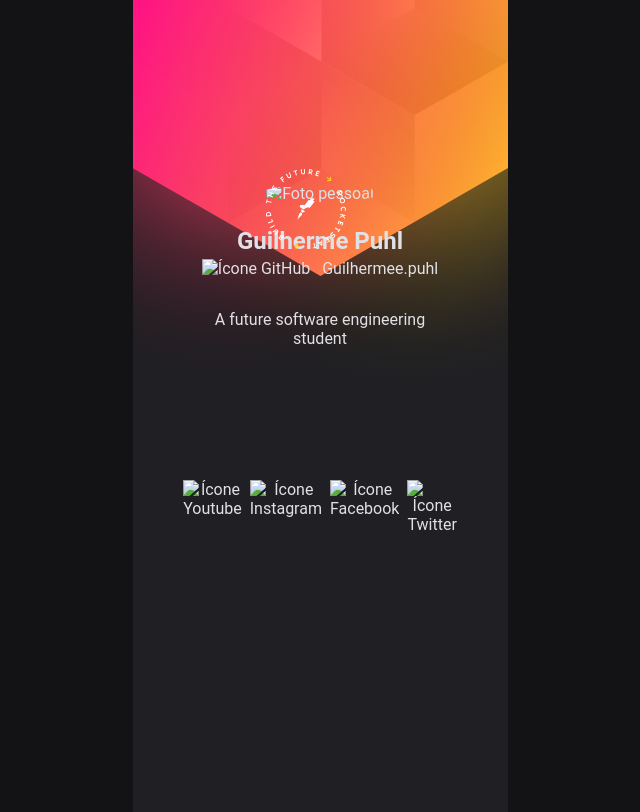
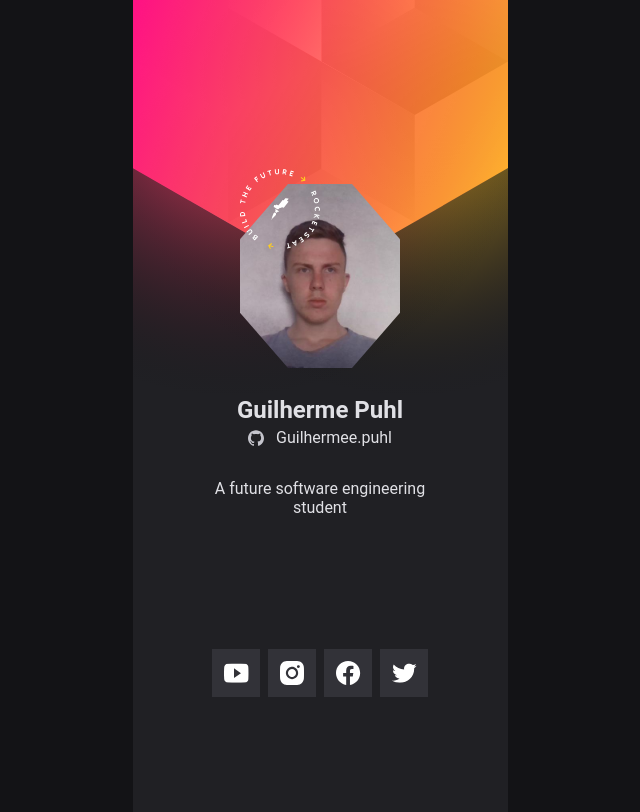
Before and after one commit to uguilherme/Cracha-Virtual-NLW, a plain HTML site: page index.html in a window 1280 px wide. Shown: the whole page, without its empty margins (320-960 px from the left). Drawn offline with Linux system fonts and the light colour scheme; no server answers; files whose address does not match are found by name.

Commit message:
Update index.html

```diff
--- a/index.html
+++ b/index.html
@@ -21,13 +21,13 @@
           <span>
             <img src="images/build.svg" alt="Selo Rocketseat" />
           </span>
-          <img id="userImage"src="images/Pessoal.jpg" alt="Foto pessoal" />
+          <img id="userImage"src="imagens/Pessoal.jpg" alt="Foto pessoal" />
         </div>
 
         <h1 id="userName">Guilherme Puhl</h1>
         <a id="userLink" href="https://instagram.com/guilhermee.puhl"
         target="_blank">
-          <img src="images/GitHub.svg" alt="Ícone GitHub" />
+          <img src="imagens/GitHub.svg" alt="Ícone GitHub" />
           <span id="userLogin">Guilhermee.puhl</span></a
         >
 
@@ -37,22 +37,22 @@
         <ul id="socialLinks">
           <li class="youtube">
             <a href="https://youtube.com/" target="_blank">
-              <img src="images/YouTube.svg" alt="Ícone Youtube" />
+              <img src="imagens/YouTube.svg" alt="Ícone Youtube" />
             </a>
           </li>
           <li class="instagram">
             <a href="https://instagram.com/guilhermee.puhl" target="_blank">
-              <img src="images/Instagram.svg" alt="Ícone Instagram" />
+              <img src="imagens/Instagram.svg" alt="Ícone Instagram" />
             </a>
           </li>
           <li class="facebook">
             <a href="https://facebook.com/" target="_blank">
-              <img src="images/Facebook.svg" alt="Ícone Facebook" />
+              <img src="imagens/Facebook.svg" alt="Ícone Facebook" />
             </a>
           </li>
           <li class="twitter">
             <a href="https://twitter.com/" target="_blank">
-              <img src="images/Twitter.svg" alt="Ícone Twitter" />
+              <img src="imagens/Twitter.svg" alt="Ícone Twitter" />
             </a>
           </li>
         </ul>
```
